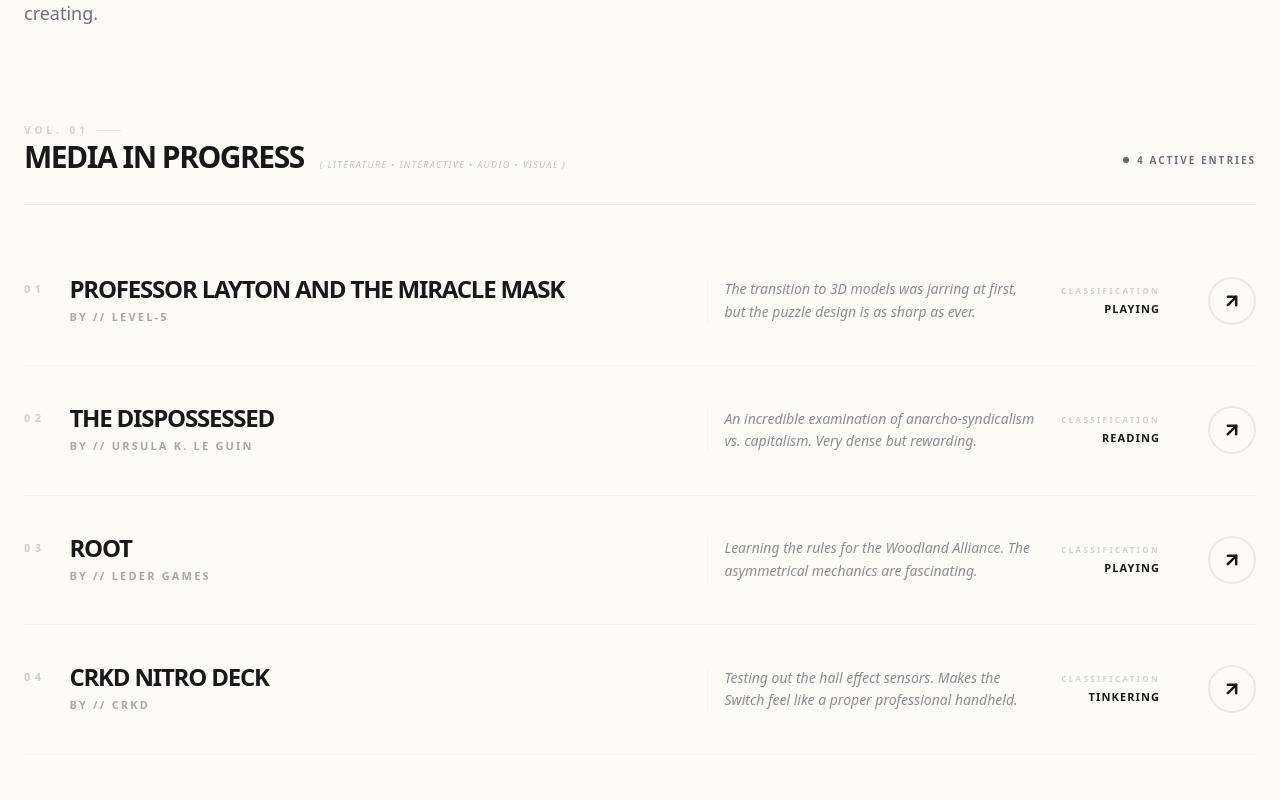
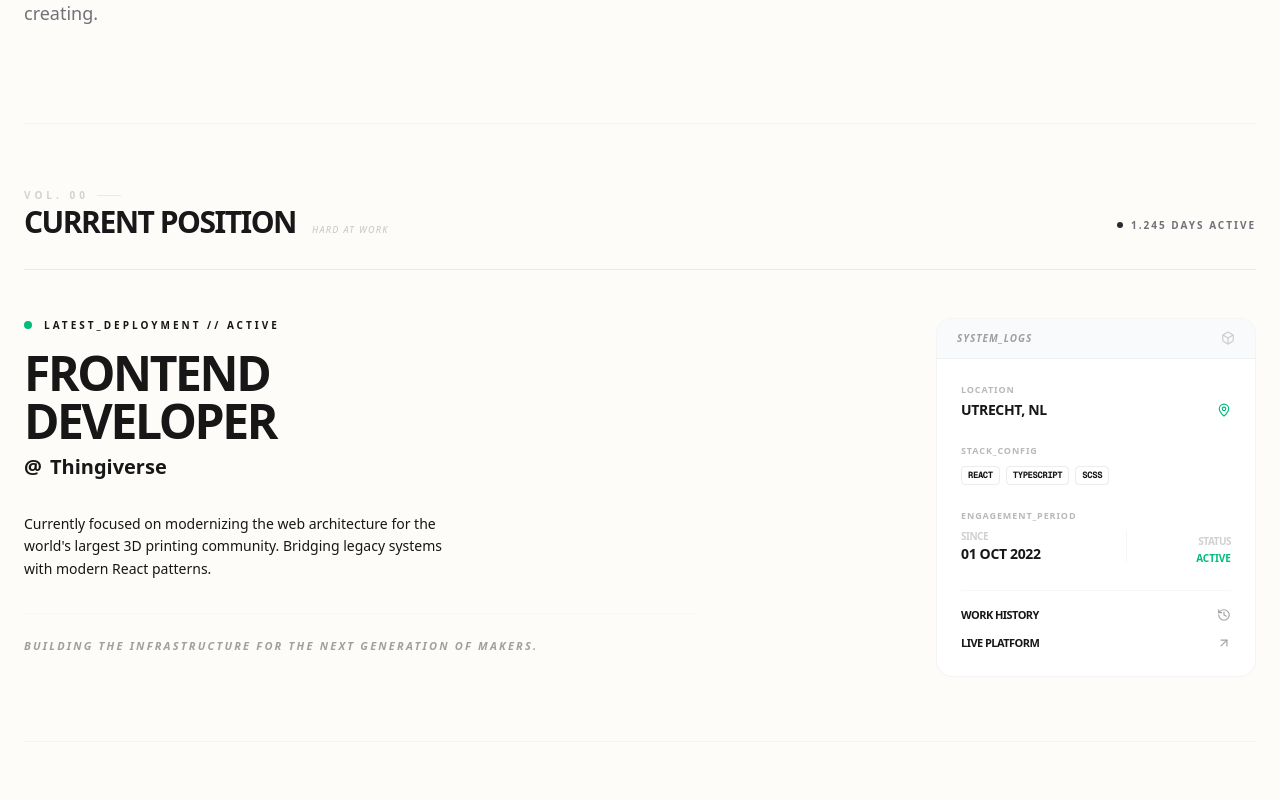
Before and after one commit to merel-de-klein/merel.me, a Next.js app: page / in a window 1280 px wide. Shown: the part 340-1140 px from the top of the page. Built offline with nearby package versions, Linux system fonts and the light colour scheme.

Commit message:
Add CurrentPositionSection component to homepage

```diff
--- /dev/null
+++ b/src/app/_sections/CurrentPositionSection.tsx
@@ -0,0 +1,159 @@
+// app/_sections/CurrentPositionSection.tsx
+import { SectionHeader } from '@/components/SectionHeader';
+import { currentPosition } from '@/constants/site';
+import { getDaysSince } from '@/utils/date-utils';
+import { ArrowUpRight, History, MapPin, Box } from 'lucide-react';
+import Link from 'next/link';
+
+export const CurrentPositionSection = ({ index }: { index: number }) => {
+  const daysActive = getDaysSince(currentPosition.started);
+  const formattedDays = new Intl.NumberFormat('nl-NL').format(daysActive);
+  const formattedDate = currentPosition.started
+    .toLocaleDateString('en-GB', {
+      day: '2-digit',
+      month: 'short',
+      year: 'numeric',
+    })
+    .replace(/ /g, ' ');
+
+  return (
+    <section className="py-16 border-y border-border/40">
+      <SectionHeader
+        index={index}
+        title="Current Position"
+        description="Hard at work"
+        meta={formattedDays + ' days active'}
+      />
+
+      <div className="mt-12 flex flex-col md:flex-row gap-12 lg:gap-24">
+        <div className="flex-1 space-y-8">
+          <div className="space-y-4">
+            <div className="flex items-center gap-3">
+              <span className="relative flex h-2 w-2">
+                <span className="animate-ping absolute inline-flex h-full w-full rounded-full bg-emerald-400 opacity-75"></span>
+                <span className="relative inline-flex rounded-full h-2 w-2 bg-emerald-500"></span>
+              </span>
+              <span className="text-[10px] font-black uppercase tracking-[0.3em] text-muted-foreground/60">
+                LATEST_DEPLOYMENT // ACTIVE
+              </span>
+            </div>
+
+            <div>
+              <h3 className="text-5xl font-black uppercase whitespace-pre-line tracking-tighter leading-none mb-2">
+                {currentPosition.title}
+              </h3>
+
+              <p className="text-xl font-bold text-muted-foreground/40 flex items-center gap-2">
+                @{' '}
+                <span className="text-foreground">
+                  {currentPosition.company}
+                </span>
+              </p>
+            </div>
+          </div>
+
+          <div className="max-w-md text-sm leading-relaxed text-muted-foreground font-medium">
+            {currentPosition.description}
+          </div>
+
+          <div className="pt-6 border-t border-border/20 max-w-2xl">
+            <p className="text-[11px] font-black uppercase tracking-[0.2em] text-foreground/40 italic">
+              {currentPosition.closingStatement}
+            </p>
+          </div>
+        </div>
+
+        <div className="w-full md:w-[320px] shrink-0">
+          <div className="border border-border/60 rounded-2xl overflow-hidden bg-white dark:bg-black">
+            <div className="bg-slate-100/50 dark:bg-white/5 border-b border-border/60 px-5 py-3 flex justify-between items-center">
+              <span className="text-[10px] font-black uppercase tracking-widest opacity-40 italic">
+                System_Logs
+              </span>
+              <Box size={14} className="opacity-20" />
+            </div>
+
+            <div className="p-6 space-y-6">
+              <div className="space-y-1">
+                <p className="text-[9px] font-black uppercase tracking-widest opacity-30">
+                  Location
+                </p>
+                <div className="flex items-center justify-between">
+                  <span className="text-sm font-bold uppercase tracking-tight">
+                    {currentPosition.location}
+                  </span>
+                  <MapPin size={14} className="text-emerald-500" />
+                </div>
+              </div>
+
+              <div className="space-y-2">
+                <p className="text-[9px] font-black uppercase tracking-widest opacity-30">
+                  Stack_Config
+                </p>
+                <div className="flex flex-wrap gap-1.5 font-mono">
+                  {currentPosition.stack.map((tag) => (
+                    <span
+                      key={tag}
+                      className="text-[9px] font-bold px-1.5 py-0.5 border border-border rounded-sm uppercase tracking-tighter"
+                    >
+                      {tag}
+                    </span>
+                  ))}
+                </div>
+              </div>
+
+              <div className="space-y-1">
+                <p className="text-[9px] font-black uppercase tracking-widest opacity-30">
+                  Engagement_Period
+                </p>
+                <div className="flex items-center justify-between">
+                  <div className="flex flex-col">
+                    <span className="text-[10px] font-black opacity-20 uppercase tracking-tighter">
+                      Since
+                    </span>
+                    <span className="text-sm font-bold tabular-nums uppercase tracking-tight">
+                      {formattedDate}
+                    </span>
+                  </div>
+                  <div className="h-8 w-px bg-border/40 ml-4" />{' '}
+                  {/* Optional vertical divider */}
+                  <div className="text-right">
+                    <span className="text-[10px] font-black opacity-20 uppercase tracking-tighter">
+                      Status
+                    </span>
+                    <p className="text-[10px] font-bold uppercase text-emerald-500">
+                      Active
+                    </p>
+                  </div>
+                </div>
+              </div>
+
+              <div className="pt-4 border-t border-border/40 space-y-3">
+                <Link
+                  href="/experience"
+                  className="group/link flex items-center justify-between text-[11px] font-black uppercase tracking-tighter hover:text-emerald-600 transition-colors"
+                >
+                  Work History{' '}
+                  <History
+                    size={14}
+                    className="opacity-40 group-hover/link:opacity-100"
+                  />
+                </Link>
+                <a
+                  href={currentPosition.projectSite}
+                  target="_blank"
+                  className="group/link flex items-center justify-between text-[11px] font-black uppercase tracking-tighter hover:text-emerald-600 transition-colors"
+                >
+                  Live Platform{' '}
+                  <ArrowUpRight
+                    size={14}
+                    className="opacity-40 group-hover/link:opacity-100"
+                  />
+                </a>
+              </div>
+            </div>
+          </div>
+        </div>
+      </div>
+    </section>
+  );
+};
--- a/src/app/page.tsx
+++ b/src/app/page.tsx
@@ -1,4 +1,8 @@
 import { CurrentMediaSection } from '@/app/_sections/CurrentMediaSection';
+import { SectionHeader } from '@/components/SectionHeader';
+import { getDaysSince } from '@/utils/date-utils';
+import { ArrowUpRight } from 'lucide-react';
+import { CurrentPositionSection } from './_sections/CurrentPositionSection';
 
 export default function Home() {
   return (
@@ -15,6 +19,8 @@
         </p>
       </section>
 
+      <CurrentPositionSection index={0} />
+
       <CurrentMediaSection />
     </main>
   );
```
